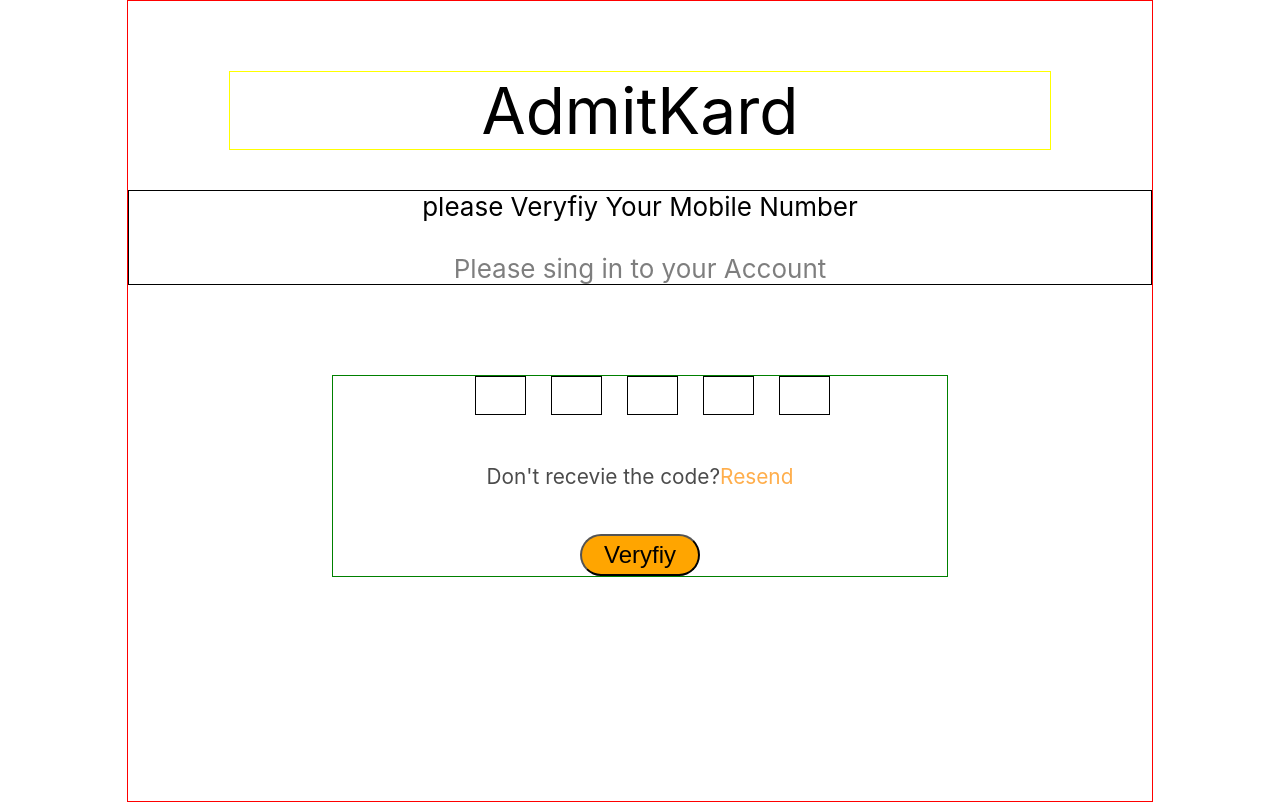
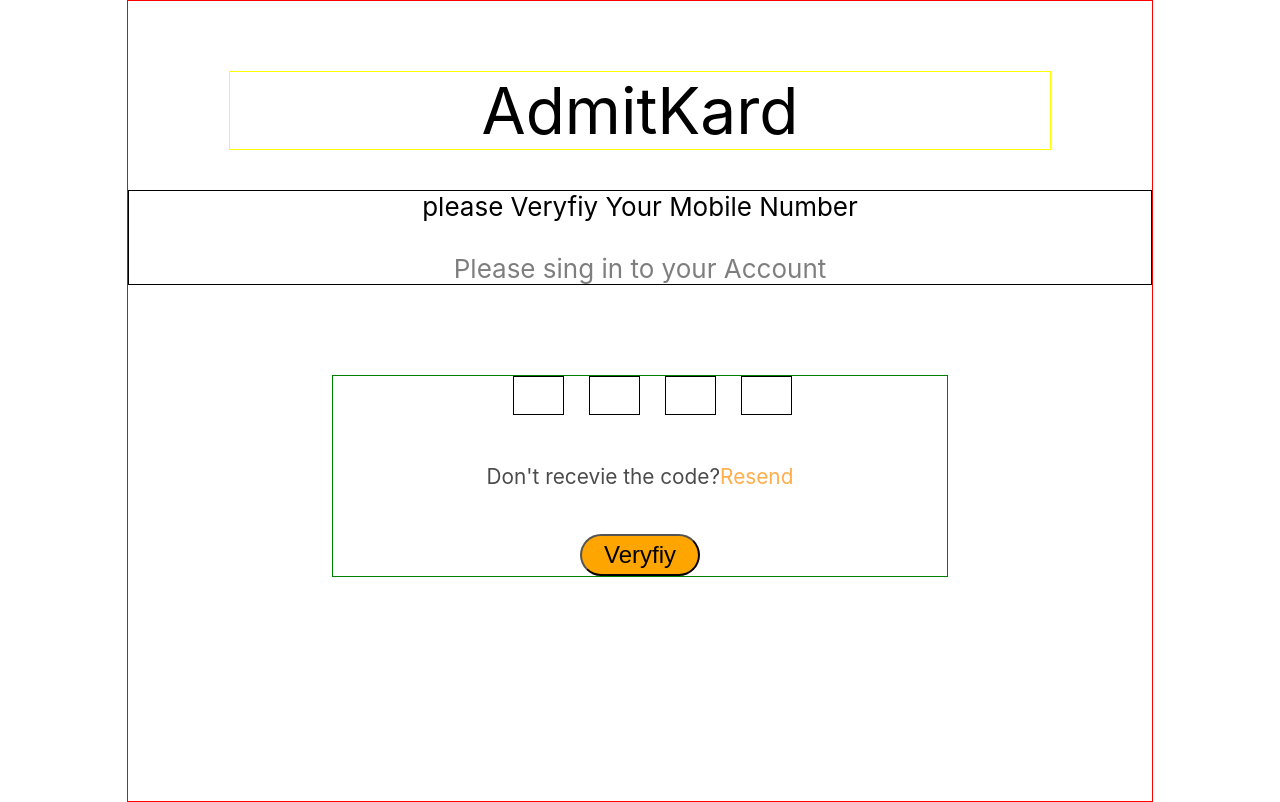
Before and after one commit to AjayRathore21/admitkard_assignment, a React (Create React App) app: page /otp in a window 1280 px wide. Built offline with nearby package versions, Linux system fonts and the light colour scheme.

Commit message:
state organize and some major changes done!

```diff
--- a/src/components/App.js
+++ b/src/components/App.js
@@ -1,17 +1,19 @@
-import React from "react";
+import React,{useState} from "react";
 import { createBrowserRouter, RouterProvider } from "react-router-dom";
 import Signin from "./Singin";
 import OtpScreen from "./OtpScreen";
 
 function App() {
+
+  const [state, setState] = useState({phoneNumber:'',otp:null});
   const CreateRouter = createBrowserRouter([
     {
       path: "/",
-      element: <Signin />,
+      element: <Signin state={state} setState={setState}  />,
     },
     {
       path: "/otp",
-      element: <OtpScreen />,
+      element: <OtpScreen setState={setState} state={state}  />,
     },
   ]);
 
--- a/src/components/OtpInput.js
+++ b/src/components/OtpInput.js
@@ -5,13 +5,11 @@ class OtpInput extends React.Component {
   constructor(props) {
     super(props);
     this.state = {
-      value: "",
       otp1: "",
       otp2: "",
       otp3: "",
       otp4: "",
-      otp5: "",
-      disable: true,
+      number: this.props.state.phoneNumber,
     };
     this.handleChange = this.handleChange.bind(this);
     this.handleSubmit = this.handleSubmit.bind(this);
@@ -23,8 +21,32 @@ class OtpInput extends React.Component {
 
   handleSubmit(event) {
     const data = new FormData(event.target);
+
     console.log(this.state);
     event.preventDefault();
+
+    fetch("http://localhost:8000/opt", {
+      method: "POST",
+      headers: {
+        "Content-Type": "application/json", // Set the content type to JSON
+        // You can add more headers if necessary
+      },
+      body: JSON.stringify(this.state), // Convert the object to JSON format
+    })
+      .then((response) => {
+        if (!response.ok) {
+          throw new Error("Network response was not ok");
+        }
+        return response.json(); // Parse the response JSON
+      })
+      .then((data) => {
+        // Handle the response data
+        console.log("Response data:", data);
+      })
+      .catch((error) => {
+        // Handle errors
+        console.error("Error:", error);
+      });
   }
 
   inputfocus = (elmnt) => {
@@ -37,7 +59,7 @@ class OtpInput extends React.Component {
       console.log("next");
 
       const next = elmnt.target.tabIndex;
-      if (next < 5) {
+      if (next < 4) {
         elmnt.target.form.elements[next].focus();
       }
     }
@@ -47,7 +69,7 @@ class OtpInput extends React.Component {
     return (
       <form onSubmit={this.handleSubmit}>
         <div className={styles.otpContainer}>
-          <div >
+          <div>
             <input
               name="otp1"
               type="text"
@@ -93,25 +115,14 @@ class OtpInput extends React.Component {
               maxLength="1"
               onKeyUp={(e) => this.inputfocus(e)}
             />
-
-            <input
-              name="otp5"
-              type="text"
-              autoComplete="off"
-              className={styles.otpInput}
-              onChange={(e) => this.handleChange("otp5", e)}
-              tabIndex="5"
-              maxLength="1"
-              onKeyUp={(e) => this.inputfocus(e)}
-            />
           </div>
 
-          <div className={styles.msg} >
+          <div className={styles.msg}>
             <span>Don't recevie the code?</span>
-            <span style={{color:'darkorange'}}>Resend</span>
+            <span style={{ color: "darkorange" }}>Resend</span>
           </div>
 
-          <button  className={styles.button}> Veryfiy</button>
+          <button className={styles.button}> Veryfiy</button>
         </div>
       </form>
     );
--- a/src/components/OtpScreen.js
+++ b/src/components/OtpScreen.js
@@ -1,15 +1,28 @@
-import styles from './css/otp.module.css'
-import OtpInput from './OtpInput';
+import { useEffect } from "react";
+import styles from "./css/otp.module.css";
+import OtpInput from "./OtpInput";
+import { ToastContainer, toast } from "react-toastify";
+import "react-toastify/dist/ReactToastify.css";
+export default function OtpScreen(props) {
+  useEffect(() => {
+    if (props.state.otp) {
+      // console.log(props,'at 9 %%%%%%5')
+      toast.success(`Your OTP is: ${props.state.otp} `, {
+        position: toast.POSITION.TOP_CENTER,
+      });
+    }
+  }, [props.state.phoneNumber]);
 
-export default function OtpScreen() {
-  return <>
+  // console.log(props.state,'at 16 ')
+  return (
+    <>
       <div className={styles.container}>
         <header className={styles.header}>AdmitKard</header>
         <div className={`${styles.greeting} ${styles.center}`}>
           <span>please Veryfiy Your Mobile Number</span>
           <br />
-        <br/>
-        <span style={{ opacity: ".5", }}>Please sing in to your Account</span>
+          <br />
+          <span style={{ opacity: ".5" }}>Please sing in to your Account</span>
         </div>
 
         {/* <div className={styles.input}> */}
@@ -18,7 +31,8 @@ export default function OtpScreen() {
           country={"in"}
           enableSearch={true}
         /> */}
-        <OtpInput/>
+        <OtpInput state={props.state} />
+        <ToastContainer />
 
         {/* </div> */}
         {/* <div className={styles.footer}>
@@ -30,5 +44,6 @@ export default function OtpScreen() {
         <button className={styles.button}>Submit</button>
       </div> */}
       </div>
-  </>;
+    </>
+  );
 }
--- a/src/components/Singin.js
+++ b/src/components/Singin.js
@@ -1,22 +1,27 @@
 import styles from "./css/signin.module.css";
-import { useRef, useState } from "react";
+// import { useRef, useState } from "react";
+import { useNavigate } from "react-router-dom";
 import PhoneInput from "react-phone-input-2";
 import "react-phone-input-2/lib/bootstrap.css";
-import { ToastContainer, toast } from 'react-toastify';
-import 'react-toastify/dist/ReactToastify.css';
 
-function Signin() {
-  const [phoneNumber, setPhoneNumber] = useState("");
+function Signin(props) {
+  // const [phoneNumber, setPhoneNumber] = useState("");
+  const navigate = useNavigate();
 
   const handleClick = () => {
-    toast.success('Your OTP', {
-        position: toast.POSITION.TOP_CENTER
-    });
-    console.log(phoneNumber, "inside signin at 10");
+    // console.log(phoneNumber, "inside signin at 10");
+    fetch(`http://localhost:8000/${props.state.phoneNumber}`)
+      .then((res) => res.json())
+      .then((data) => {
+        // console.log(data);
+        props.setState({ ...props.state, otp: data.otp });
+
+        navigate("/otp");
+      });
   };
 
   const handleChange = (value) => {
-    setPhoneNumber(value);
+    props.setState({ ...props.state, phoneNumber: value });
   };
 
   return (
@@ -31,7 +36,7 @@ function Signin() {
       <div className={styles.input}>
         <PhoneInput
           onChange={handleChange}
-          value={phoneNumber}
+          value={props.state.phoneNumber}
           inputStyle={{ width: "100%" }}
           country={"in"}
           enableSearch={true}
@@ -46,7 +51,6 @@ function Signin() {
         <button onClick={handleClick} className={styles.button}>
           Submit
         </button>
-        <ToastContainer/>
       </div>
     </div>
   );
--- a/src/index.js
+++ b/src/index.js
@@ -1,12 +1,7 @@
-import React from 'react';
-import ReactDOM from 'react-dom/client';
-import './index.css';
-import App from './components/App';
+import React from "react";
+import ReactDOM from "react-dom/client";
+import "./index.css";
+import App from "./components/App";
 
-
-const root = ReactDOM.createRoot(document.getElementById('root'));
-root.render(
-  <React.StrictMode>
-    <App />
-  </React.StrictMode>
-);
+const root = ReactDOM.createRoot(document.getElementById("root"));
+root.render(<App />);
```
Lines whose indentation alone changed are shown as unchanged.
